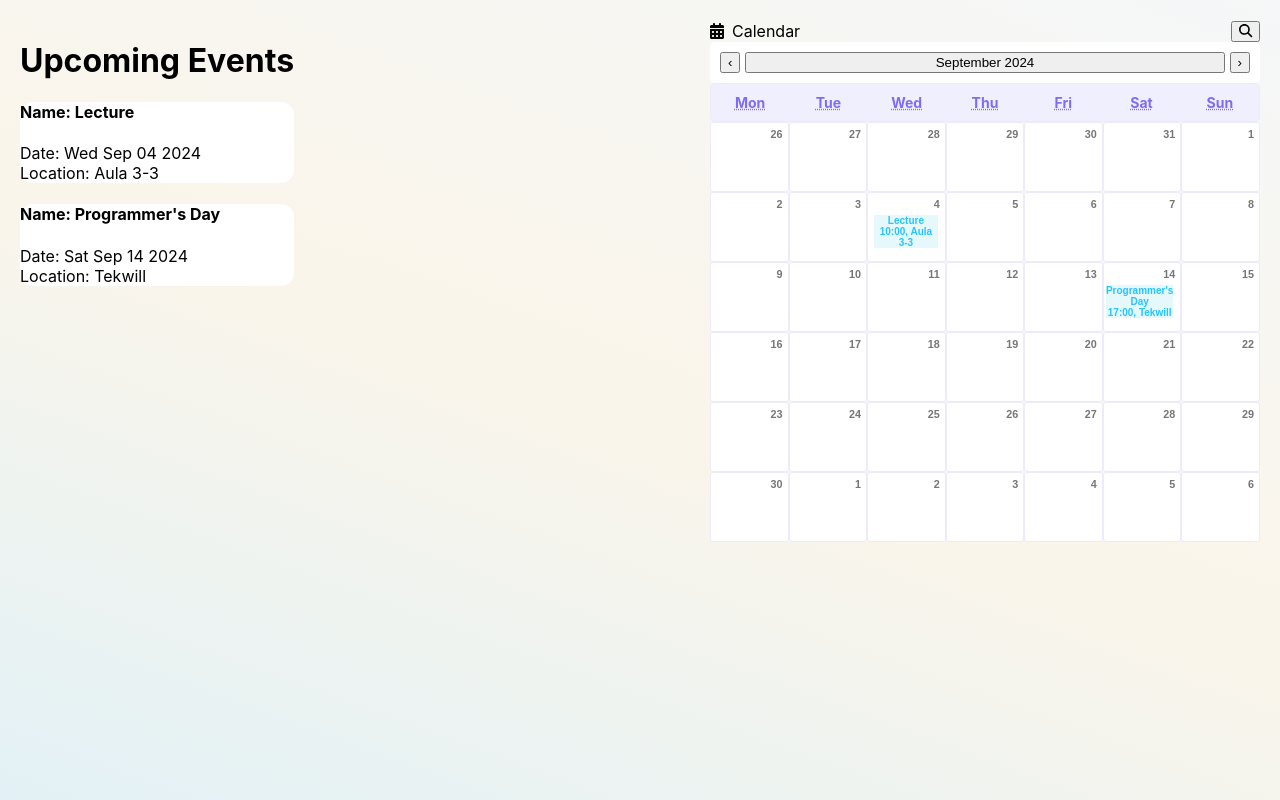
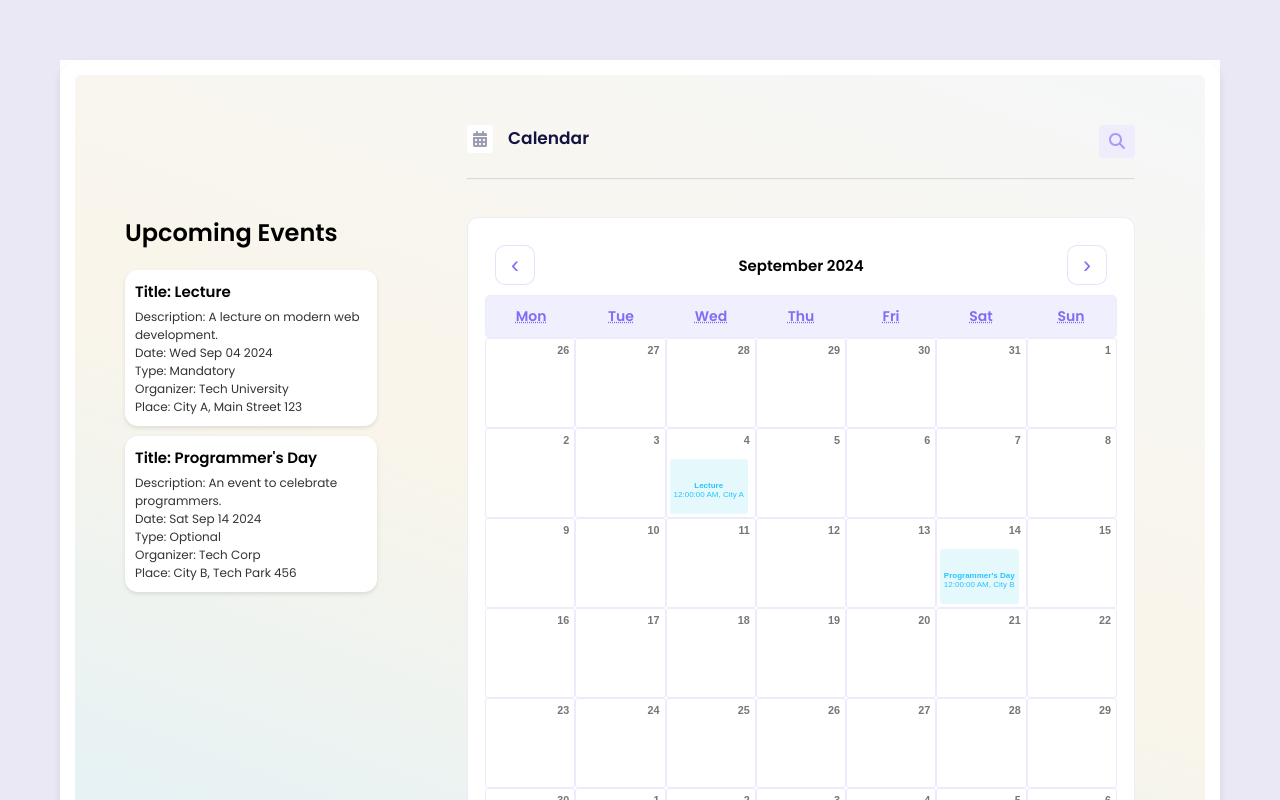
Before and after one commit to IsStephy/EventLink, a React (Create React App) app: page / in a window 1280 px wide. Shown: the top 800 px of the page. Built offline with nearby package versions, Linux system fonts and the light colour scheme.

Commit message:
improved the design

```diff
--- a/src/App.css
+++ b/src/App.css
@@ -1,16 +1,12 @@
-/* src/fonts.css */
-@font-face {
-  font-family: 'Gilroy';
-  src: url('gilroy-semibold.ttf') format('truetype');
-  font-weight: 600; /* Semibold weight */
-  font-style: normal;
-}
+/* src/App.css */
+@import url('https://fonts.googleapis.com/css2?family=Poppins:wght@400;600&display=swap');
+
 
 /* General styles for the calendar tiles */
 .react-calendar__tile {
   box-sizing: border-box;
-  width: 10px;
-  height: 70px;
+  width: 20px;
+  height: 90px;
   display: flex;
   align-items: flex-end; /* Aligns items to the bottom */
   justify-content: flex-end; /* Aligns items to the right */
@@ -23,7 +19,9 @@
   border-radius: 2.8px;
   font-weight: bold;
   position: relative;
+  overflow: hidden;
 }
+
 
 /* Styling for the day number */
 .react-calendar__tile abbr {
@@ -63,11 +61,45 @@
   font-size: 14px;
 }
 
+.react-calendar__navigation__prev-button,
+.react-calendar__navigation__next-button {
+  color: rgba(131, 109, 244, 255);
+  background-color: white;
+  border: 1px solid rgba(131, 109, 244, 0.2);
+  border-radius: 10px;
+  font-size: 1.5em;
+  padding: 10px;
+  width: 40px;
+  height: 40px;
+  display: flex;
+  align-items: center;
+  justify-content: center;
+  transition: background-color 0.3s ease, box-shadow 0.3s ease;
+}
+
+.react-calendar__navigation__prev-button:hover,
+.react-calendar__navigation__next-button:hover {
+  background-color: rgba(214, 209, 245, 255); /* Darker background on hover */
+  box-shadow: 0px 4px 6px rgba(131, 109, 244, 0.2); /* Add shadow on hover */
+  cursor: pointer; /* Show hand cursor on hover */
+}
+
+
+.react-calendar__navigation__label {
+  border: none;
+  background-color: transparent;
+  font-family: 'Poppins', sans-serif;
+  font-size: 15px;
+  font-weight: bold;
+}
+
 /* Calendar dimensions */
 .react-calendar {
-  width: 550px;
-  height: 400px;
+  width: 100%; /* Takes up full width of the container */
+  height: 100%; /* Takes up full height of the container */
+  box-sizing: border-box; /* Includes padding and border in element's total width and height */
 }
+
 
 /* Styling for events inside the calendar tiles */
 .event-css {
@@ -75,13 +107,15 @@
   margin-top: 20px;
   margin-bottom: 12px;
   color: rgba(39, 196, 255, 1);
-  font-size: 10px;
+  font-size: 8px;
 }
 
-/* Layout styling for calendar and upcoming events */
 .calendar-and-upc-events-css {
   display: flex;
   justify-content: space-between;
+  padding-right: 50px; /* Matches padding of gradient-background for consistency */
+  box-sizing: border-box;
+  gap: 50px; /* Add a gap between the upcoming events and calendar */
 }
 
 /* Hide double arrows in navigation */
@@ -102,42 +136,212 @@
   margin-right: auto;
 }
 
-/* Layout styling for search calendar */
-.search-calendar {
-  /*display: flex; */
-}
-
 /* Styling for search icon and text */
 .search-icon-text-css {
   display: flex; /* Horizontal alignment */
   justify-content: space-between; /* Space between items */
   align-items: center; /* Vertically center items */
+  margin-top: 50px;
 }
 
 /* Background gradient */
 .gradient-background {
-  height: 100vh;
+  min-height: 100vh;
   background: linear-gradient(20deg, rgba(225, 241, 247, 1), rgba(250, 245, 234, 1), rgba(245, 247, 248, 1));
-  border: 10px;
-  padding-top: 20px;
-  padding-right: 20px;
-  padding-left: 20px;
-  padding-bottom: 20px;
+  display: flex;
+  flex-direction: column;
+  padding: 0 20px; /* Adjust horizontal padding to move contents closer to the left */
+  box-sizing: border-box;
+  /* Add border properties */
+  border: 15px solid white; /* Change the thickness as needed */
+  border-radius: 20px;     /* Optional: Rounded corners for the border */
+  box-shadow: 0 4px 8px rgba(0, 0, 0, 0.1); /* Optional: Adds a subtle shadow for depth */
+  background-clip: padding-box;
 }
 
-.upcoming-event-css {
-  background-color: white;
-  border-radius: 13px;
+.purple-container-css {
+  /* Add border properties */
+  border: 60px solid rgba(235,232,246,255); /* Change the thickness as needed */
+  box-shadow: 0 4px 8px rgba(0, 0, 0, 0.1); /* Optional: Adds a subtle shadow for depth */
 }
 
 .icon-calendar-text-css {
   display: flex;
-  gap: 8px;
+  gap: 15px;
 }
 
-/* src/App.css or styles.css */
-.upcoming-events {
-  font-family: 'Gilroy', sans-serif;
-  font-weight: 600;
-  font-size: 24px;
+/* src/App.css */
+body, .upcoming-events {
+  font-family: 'Poppins', sans-serif;
+  font-weight: 400; /* Use the desired weight (400 for regular, 600 for semibold) */
 }
+
+.calendar-icon-css {
+  color: #9e9eb1;
+  padding-top: 6px;
+  padding-left: 6px;
+  padding-right: 6px;
+  padding-bottom: 6px;
+  background-color: white;
+  border-radius: 4px;
+  font-size: 16px;
+}
+
+.calendar-text-css {
+  font-size: 17px;
+  font-weight: bold;
+  color: rgba(19,19,65,255);
+}
+
+.search-icon-css {
+  color: rgba(168,154,246,255);
+  font-size: 16px;
+  border: none;
+}
+
+.button-search-icon-css {
+  background-color: rgba(239,236,251,255);
+  border: none;
+  padding-top: 8px;
+  padding-left: 10px;
+  padding-right: 10px;
+  padding-bottom: 8px;
+  border-radius: 4px;
+}
+
+.line-css {
+  margin-top: 20px;
+  margin-bottom: 37px;
+  color: rgba(237,237,246,255);
+  border-color: rgba(237,236,247,255);
+  opacity: 0.3;
+}
+
+/* Calendar container dimensions and overflow handling */
+.calendar-css {
+  padding: 17px;
+  background-color: white;
+  border-radius: 11px;
+  border: 1px solid rgba(237, 236, 247, 255);
+  max-width: 100%; /* Ensures it doesn't exceed the parent's width */
+  max-height: 100%; /* Ensures it doesn't exceed the parent's height */
+  overflow: auto;
+
+}
+
+.upcoming-events-calendar-css {
+  display: flex;
+  gap: 400px;
+}
+
+.upcoming-events-section {
+  padding-top: 120px;
+  padding-left: 30px;
+  margin-right: 20px; /* Adjust the right margin to create space */
+}
+
+.calendar-section {
+  padding-right: 0px;
+  padding-bottom: 22px;
+  margin-left: 20px; /* Adjust the left margin to create space */
+}
+
+/* Styling for each upcoming event */
+.upcoming-event-css {
+  background-color: white; /* Set the background color to white */
+  border-radius: 13px; /* Round the corners */
+  padding: 10px; /* Add some padding for better spacing */
+  margin-bottom: 10px; /* Space between events */
+  box-shadow: 0 2px 4px rgba(0, 0, 0, 0.1); /* Optional: Add a slight shadow for better visibility */
+  font-size: 10px;
+}
+
+.upcoming-event-paragraph-css {
+  font-size: 10px;
+}
+
+/* Optional: Add styling for the event text if needed */
+.upcoming-event-css h4 {
+  margin: 0; /* Remove default margin */
+  font-size: 15px; /* Adjust font size as needed */
+  font-weight: bold; /* Make the name bold */
+}
+
+.upcoming-event-css p {
+  margin: 5px 0 0; /* Adjust margins for the paragraph */
+  font-size: 12px; /* Adjust font size as needed */
+  color: #333; /* Set text color */
+}
+
+.event-on-calendar-button-css {
+  background-color: rgba(229, 249, 253, 1);
+  color: rgba(39, 196, 255, 1);
+  font-size: 8px; /* Smaller font size */
+  line-height: 1.2; /* Adjust line height for better spacing */
+  margin-bottom: 2px; /* Space between events */
+  padding: 2px 4px; /* Add padding inside the button */
+  border: none;
+  border-radius: 3px;
+  white-space: nowrap; /* Prevent text from wrapping */
+  overflow: hidden; /* Hide overflow content */
+  text-overflow: ellipsis; /* Add ellipsis for overflowing text */
+  width: 100%; /* Make the button fill the width of the calendar tile */
+  box-sizing: border-box; /* Ensure padding is included in width calculation */
+  display: block; /* Ensure each button takes up its own line */
+}
+
+.event-on-calendar-button-css:hover {
+  cursor: pointer;
+  background-color: rgba(214, 239, 253, 1); /* Slightly darker on hover */
+}
+
+/* Styling for the individual months in year view */
+.react-calendar__year-view__months button {
+  width: 80px; /* Adjust width */
+  height: 80px; /* Adjust height */
+  display: flex;
+  align-items: center;
+  justify-content: center;
+  background-color: rgba(240, 239, 253, 1); /* Background color similar to day tiles */
+  border: 1px solid rgba(237, 234, 254, 1); /* Border color and style */
+  border-radius: 8px; /* Rounded corners for consistency */
+  font-size: 16px; /* Font size for months */
+  font-weight: bold; /* Make the month names bold */
+  color: rgba(128, 107, 244, 1); /* Text color */
+  transition: background-color 0.3s ease, box-shadow 0.3s ease;
+}
+
+.react-calendar__year-view__months button:hover {
+  background-color: rgba(214, 209, 245, 255); /* Darker background on hover */
+  box-shadow: 0px 4px 6px rgba(131, 109, 244, 0.2); /* Add shadow for hover effect */
+  cursor: pointer;
+}
+
+/* Styling for the individual years in decade view */
+.react-calendar__decade-view__years button {
+  width: 80px; /* Adjust width */
+  height: 80px; /* Adjust height */
+  display: flex;
+  align-items: center;
+  justify-content: center;
+  background-color: rgba(240, 239, 253, 1); /* Background color similar to day tiles */
+  border: 1px solid rgba(237, 234, 254, 1); /* Border color and style */
+  border-radius: 8px; /* Rounded corners for consistency */
+  font-size: 16px; /* Font size for years */
+  font-weight: bold; /* Make the year numbers bold */
+  color: rgba(128, 107, 244, 1); /* Text color */
+  transition: background-color 0.3s ease, box-shadow 0.3s ease;
+}
+
+.react-calendar__decade-view__years button:hover {
+  background-color: rgba(214, 209, 245, 255); /* Darker background on hover */
+  box-shadow: 0px 4px 6px rgba(131, 109, 244, 0.2); /* Add shadow for hover effect */
+  cursor: pointer;
+}
+
+/* Optional: Style the current year or month differently to highlight */
+.react-calendar__year-view__months button:enabled:hover,
+.react-calendar__decade-view__years button:enabled:hover {
+  background-color: rgba(225, 221, 247, 1); /* Lighter background when hovering */
+  color: rgba(39, 196, 255, 1); /* Change text color on hover */
+}
--- a/src/App.js
+++ b/src/App.js
@@ -3,18 +3,41 @@ import Calendar from 'react-calendar';
 import './App.css';
 import { FontAwesomeIcon } from '@fortawesome/react-fontawesome';
 import { faCalendar, faSearch, faCalendarCheck, faCalendarAlt } from '@fortawesome/free-solid-svg-icons';
-import './fonts.css';
 
-
-class Event {
-  constructor(name, date, time, location) {
-    this.name = name;
-    this.date = date;
-    this.time = time;
-    this.location = location;
+// Class representing a Place
+class Place {
+  constructor(id, raion, oras, strada) {
+    this.id = id;
+    this.raion = raion;
+    this.oras = oras;
+    this.strada = strada;
   }
 }
 
+// Class representing an Organizer
+class Organizer {
+  constructor(id, start_date, nume, domeniu) {
+    this.id = id;
+    this.start_date = start_date;
+    this.nume = nume;
+    this.domeniu = domeniu;
+  }
+}
+
+// Class representing an Event
+class Event {
+  constructor(id, titlu, descriere, data, tip, organizer, place) {
+    this.id = id;
+    this.titlu = titlu;
+    this.descriere = descriere;
+    this.data = data;
+    this.tip = tip;
+    this.organizer = organizer;
+    this.place = place;
+  }
+}
+
+// Component to display upcoming events
 function UpcomingEvents({ events }) {
   const lastEvents = events.slice(-2); // Gets the last two events
 
@@ -22,10 +45,13 @@ function UpcomingEvents({ events }) {
     <div>
       {lastEvents.map((upcomingEvent, index) => (
         <div key={index} className='upcoming-event-css'>
-          <h4>Name: {upcomingEvent.name}</h4>
-          <p>
-            Date: {upcomingEvent.date.toDateString()}
-            <br />Location: {upcomingEvent.location}
+          <h4>Title: {upcomingEvent.titlu}</h4>
+          <p className='upcoming-event-paragraph-css'>
+            Description: {upcomingEvent.descriere}<br />
+            Date: {upcomingEvent.data.toDateString()}<br />
+            Type: {upcomingEvent.tip}<br />
+            Organizer: {upcomingEvent.organizer.nume}<br />
+            Place: {upcomingEvent.place.oras}, {upcomingEvent.place.strada}
           </p>
         </div>
       ))}
@@ -33,33 +59,47 @@ function UpcomingEvents({ events }) {
   );
 }
 
-const SearchIcon = () => {
-  return (
+// FontAwesome Icons
+const SearchIcon = () => (
   <div>
     <FontAwesomeIcon icon={faSearch} className="search-icon-css" />
   </div>
 );
-};
 
-const CalendarIcon = () => {
-  return (
+const CalendarIcon = () => (
   <div>
     <FontAwesomeIcon icon={faCalendarAlt} className="calendar-icon-css" />
   </div>
 );
-};
 
+// Main App Component
 function App() {
   const [events, setEvents] = useState([
-    new Event('Lecture', new Date(2024, 8, 4), '10:00', 'Aula 3-3'),
-    new Event(`Programmer's Day`, new Date(2024, 8, 14), '17:00', 'Tekwill')
+    new Event(
+      1,
+      'Lecture',
+      'A lecture on modern web development.',
+      new Date(2024, 8, 4),
+      'Mandatory',
+      new Organizer(1, new Date(2024, 8, 1), 'Tech University', 'Education'),
+      new Place(1, 'Central', 'City A', 'Main Street 123')
+    ),
+    new Event(
+      2,
+      "Programmer's Day",
+      'An event to celebrate programmers.',
+      new Date(2024, 8, 14),
+      'Optional',
+      new Organizer(2, new Date(2024, 8, 20), 'Tech Corp', 'Technology'),
+      new Place(2, 'West', 'City B', 'Tech Park 456')
+    )
   ]);
 
   const [calendarEvents, setCalendarEvents] = useState({});
 
   useEffect(() => {
     const eventsByDate = events.reduce((accumulation, event) => {
-      const dateKey = event.date.toDateString();
+      const dateKey = event.data.toDateString();
       if (!accumulation[dateKey]) {
         accumulation[dateKey] = [];
       }
@@ -70,6 +110,7 @@ function App() {
     setCalendarEvents(eventsByDate);
   }, [events]);
 
+  // Function to render event details on the calendar
   const tileContent = ({ date, view }) => {
     const dateKey = date.toDateString();
     const eventsForDate = calendarEvents[dateKey];
@@ -77,32 +118,45 @@ function App() {
     return view === 'month' && eventsForDate ? (
       <div>
         {eventsForDate.map((event, index) => (
-          <div key={index} className="event-css">
-            <strong>{event.name}</strong> <div>{event.time}, {event.location}</div>
+          <button key={index} className='event-on-calendar-button-css'>
+            <div className="event-css">
+              <strong>{event.titlu}</strong>
+              <div>{event.data.toLocaleTimeString()}, {event.place.oras}</div>
             </div>
+          </button>
         ))}
       </div>
     ) : null;
   };
 
   return (
+    <div className='purple-container-css'>
       <div className="gradient-background">
         <div className="calendar-and-upc-events-css">
-        <div>
-          <h1 className='upcoming-events-text-css'>Upcoming Events</h1>
+
+          <div className="upcoming-events-section">
+            <h2 className='upcoming-events-text-css'>Upcoming Events</h2>
             <UpcomingEvents events={events} />
           </div>
-        <div className="search-calendar">
+
+          <div className="calendar-section">
             <div className="search-icon-text-css">
               <div className="icon-calendar-text-css">
                 <CalendarIcon />
-            <div>Calendar</div>
-            </div>
-            <div><button> <SearchIcon /> </button></div>
+                <div className='calendar-text-css'>Calendar</div>
               </div>
               <div>
+                <button className='button-search-icon-css'>
+                  <SearchIcon />
+                </button>
+              </div>
+            </div>
+            <hr className='line-css'></hr>
+            <div className='calendar-css'>
               <Calendar tileContent={tileContent} />
             </div>
+          </div>
+
         </div>
       </div>
     </div>
```
Lines whose indentation alone changed are shown as unchanged.
